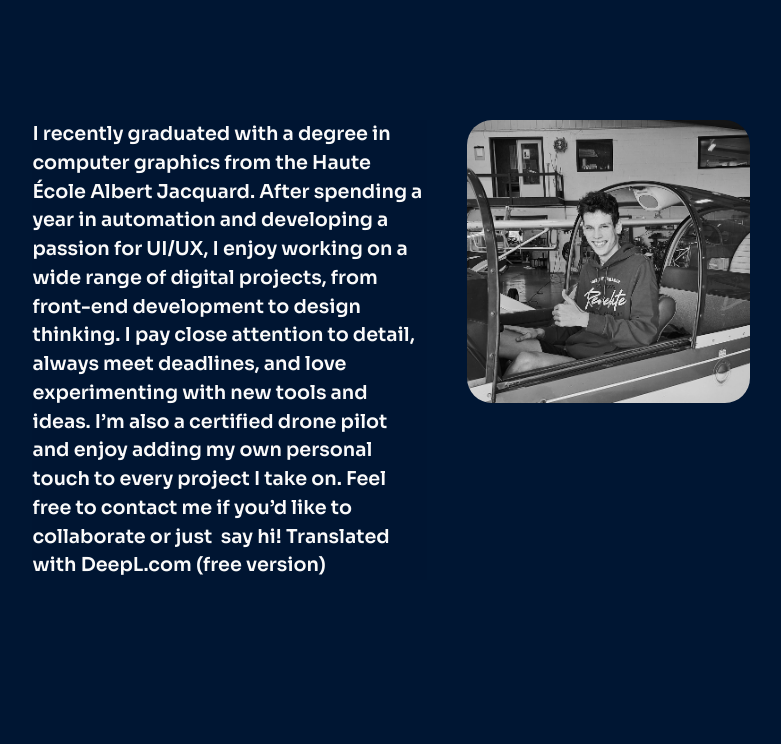
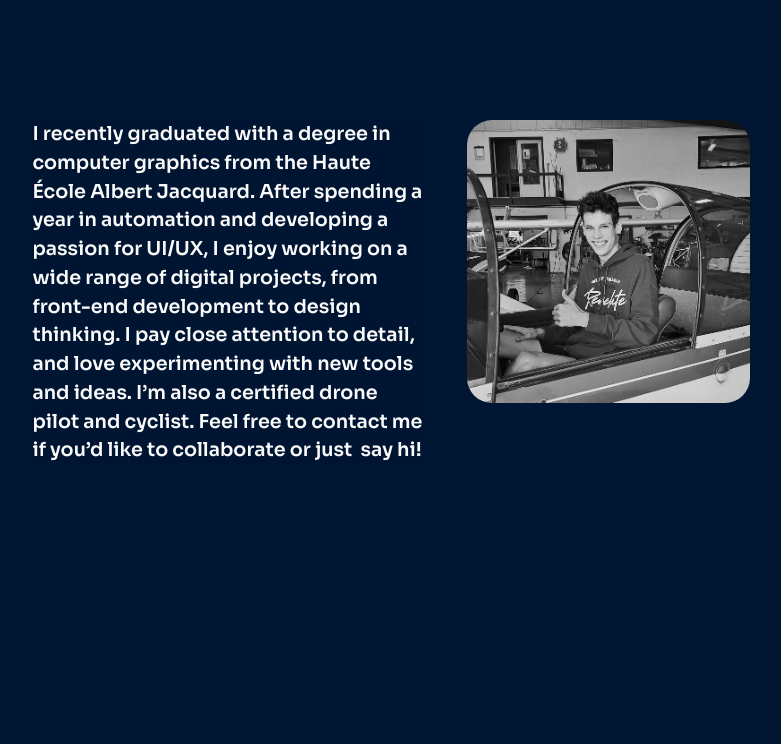
Before and after one commit to Foxx05/TFA_3, a website: page src/index.html in a window 1280 px wide. Shown: the part 920-1664 px from the top of the page, without its empty margins (259-1040 px from the left). Drawn offline with nearby package versions, Linux system fonts and the light colour scheme; files that its build step writes are made by us from their sources.

Commit message:
modif paragraphe intro

```diff
--- a/src/index.html
+++ b/src/index.html
@@ -58,9 +58,7 @@
 
   <main>
     <section id="about" class="section section--presentation gridcol">
-      <p class="p--center">I recently graduated with a degree in computer graphics from the Haute École Albert Jacquard. After spending a year in automation and developing a passion for UI/UX, I enjoy working on a wide range of digital projects, from front-end development to design thinking. I pay close attention to detail, always meet deadlines, and love experimenting with new tools and ideas. I’m also a certified drone pilot and enjoy adding my own personal touch to every project I take on. Feel free to contact me if you’d like to collaborate or just&nbsp;&nbsp;say&nbsp;hi!
-
-Translated with DeepL.com (free version)</p>
+      <p class="p--center">I recently graduated with a degree in computer graphics from the Haute École Albert Jacquard. After spending a year in automation and developing a passion for UI/UX, I enjoy working on a wide range of digital projects, from front-end development to design thinking. I pay close attention to detail, and love experimenting with new tools and ideas. I’m also a certified drone pilot and cyclist. Feel free to contact me if you’d like to collaborate or just&nbsp;&nbsp;say&nbsp;hi!</p>
       <img class="img--center" src="assets/images/img_port/PresImg.webp" srcset="assets/images/img_port/@2x/PresImg@2x.webp 2x" alt="Image en noir et blanc de moi dans le cockpit d'un avion léger, dans un hangar de l'aérodrome de Temploux.">
     </section>
 
```
